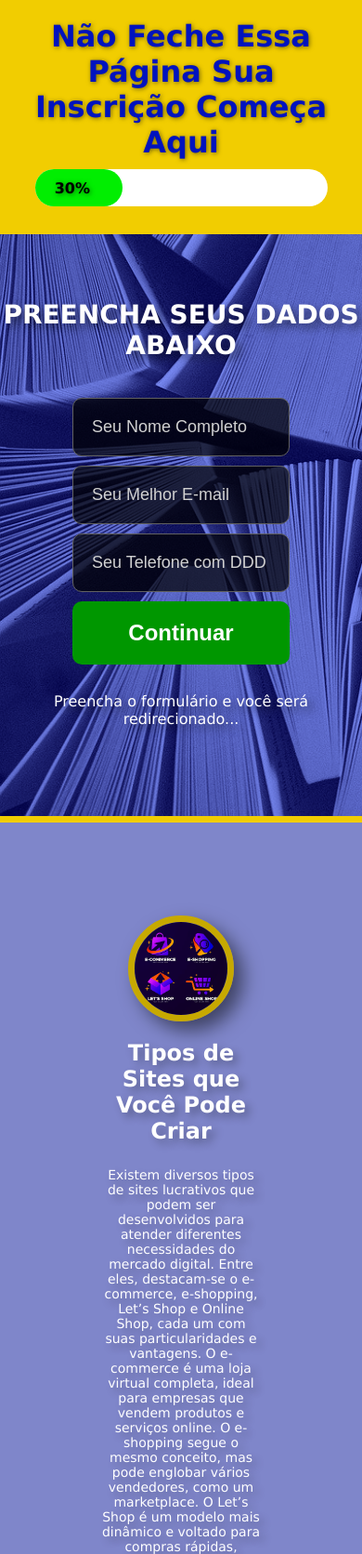
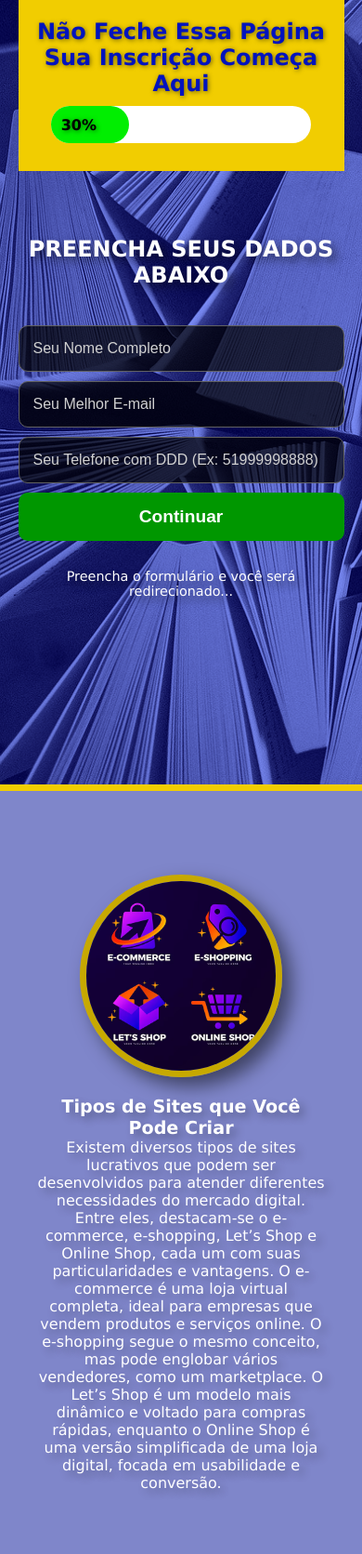
Before and after one commit to henriquebaz33/lading-page-vendas, a plain HTML site: page form.html in a window 390 px wide. Shown: the top 1672 px of the page at 93% size. Drawn offline with Linux system fonts and the light colour scheme.

Commit message:
ajustando a responsividade para diferentes telas, aparentemente tudo certo

```diff
--- a/form.css
+++ b/form.css
@@ -6,6 +6,8 @@
 
 html, body {
     font-family: 'Lucida Sans', 'Lucida Sans Regular', 'Lucida Grande', 'Lucida Sans Unicode', Geneva, Verdana, sans-serif;
+    width: 100%;
+    height: 100%;
 }
 
 .flex, .block {
@@ -25,6 +27,7 @@ html, body {
 header {
     background-color: rgb(241, 205, 1);
     display: block;
+    width: 100%;
     padding: 20px;
     color: rgb(0, 19, 190);
     text-shadow: 1px 1px 5px rgba(0, 0, 0, 0.5);
@@ -35,7 +38,7 @@ header {
     width: 90%;
     margin: 10px auto;
     border-radius: 20px;
-    font-size: 16px;
+    font-size: 1rem; /* Unidade relativa */
     height: 40px;
 }
 
@@ -55,11 +58,12 @@ span {
 }
 
 h1 {
-    font-size: 48px;
+    font-size: 3rem; /* Unidade relativa */
 }
 
 .container {
-    width: 100%;
+    width: 90%;
+    max-width: 1200px;
     margin: 25px auto;
     text-align: center;
     margin-top: 0;
@@ -79,10 +83,11 @@ h1 {
 
 .container2 {
     color: white;
-    padding: 100px;
+    padding: 50px 20px; /* Ajuste de padding para responsividade */
     display: flex;
     align-items: center;
-    width: 100%;
+    width: 90%;
+    max-width: 1200px;
     margin: auto;
     justify-content: space-between;
 }
@@ -94,13 +99,13 @@ h1 {
 
 .conteudo p {
     text-align: start;
-    font-size: 18px;
+    font-size: 1.1rem; /* Unidade relativa */
     max-width: 500px;
     max-height: 400px;
 }
 
 .h2-form {
-    font-size: 42px;
+    font-size: 2.5rem; /* Unidade relativa */
     margin: 70px 0 40px 0;
     font-weight: bold;
     color: white;
@@ -115,15 +120,15 @@ input {
     color: white;
     display: block;
     margin: 10px auto;
-    padding: 20px;
-    width: 60%;
+    padding: 15px;
+    width: 90%;
+    max-width: 600px; /* Limita a largura máxima */
     border-radius: 10px;
     outline: none;
     border: 1px solid rgb(97, 97, 97);
-    font-size: 18px;
+    font-size: 1rem; /* Unidade relativa */
     background-color: rgba(0, 0, 0, 0.7);
-    transition: background-color 0.3s ease-in-out;
-    transition: border 0.3s ease-in-out;
+    transition: background-color 0.3s ease-in-out, border 0.3s ease-in-out;
 }
 
 .foco:focus {
@@ -145,119 +150,41 @@ input[type="number"]::-webkit-inner-spin-button {
 }
 
 #botao-form {
-    padding: 20px;
-    width: 60%;
+    padding: 15px;
+    width: 90%;
+    max-width: 600px; /* Limita a largura máxima */
     border-radius: 10px;
     border: none;
     background-color: rgb(0, 151, 0);
     color: white;
-    font-size: 24px;
+    font-size: 1.2rem; /* Unidade relativa */
     font-weight: bold;
     cursor: pointer;
-    transition: background-color 0.3s ease-in-out
+    transition: background-color 0.3s ease-in-out;
 }
 
 #botao-form:hover {
     color: black;
     background-color: rgb(1, 187, 1);
-
 }
 
 #mensagem-explicativa {
     color: white;
     margin: 30px auto 70px;
-    font-size: 18px;
-    text-shadow: 5px 5px 10px rgba(0, 0, 0, 0.5)
+    font-size: 1.1rem; /* Unidade relativa */
+    text-shadow: 5px 5px 10px rgba(0, 0, 0, 0.5);
 }
 
 img {
-    max-width: 400px;
+    max-width: 100%;
+    width: 400px;
     border-radius: 50%;
     border: 7px rgb(199, 169, 0) solid;
     box-shadow: 10px 10px 20px rgba(0, 0, 0, 0.5);
 }
 
 h2 {
-    font-size: 32px;
-}
-
-@media screen and (max-width: 700px) {
-    h1 {
-        font-size: 32px;
-    }
-
-    .h2-form {
-        font-size: 28px;
-    }
-
-    #mensagem-explicativa {
-        font-size: 16px;
-    }
-
-    h2 {
-        font-size: 24px;
-    }
-
-    img {
-        max-width: 60%; /* Faz com que as imagens diminuam também */
-    }
-
-    .container2 {
-        flex-direction: column; /* Faz os elementos ficarem um abaixo do outro */
-        text-align: center;
-        gap: 20px;
-    }
-
-    .conteudo p {
-        margin-top: 25px;
-        font-size: 14px;
-        text-align: center;
-    }
-}
-
-@media screen and (max-width: 800px) {
-    .container2 {
-        flex-direction: column; /* Faz os elementos ficarem um abaixo do outro */
-        text-align: center;
-        gap: 20px;
-    }
-
-    .conteudo {
-        max-width: 90%;
-    }
-
-    h1 {
-        font-size: 32px;
-        margin-bottom: 10px;
-    }
-
-    .conteudo p {
-        margin-top: 25px;
-        font-size: 14px;
-        text-align: center;
-    }
-
-    img {
-        max-width: 60%; /* Faz com que as imagens diminuam também */
-    }
-}
-
-@media screen and (min-width: 800px) and (max-width: 1200px) {
-    .container2 {
-        flex-direction: column; /* Faz os elementos ficarem um abaixo do outro */
-        text-align: center;
-        gap: 20px;
-    }
-
-    h1{
-        font-size: 32px
-    }
-
-    .conteudo p {
-        margin-top: 25px;
-        font-size: 14px;
-        text-align: center;
-    }
+    font-size: 2rem; /* Unidade relativa */
 }
 
 #validacao-email, #validacao-telefone {
@@ -265,7 +192,8 @@ h2 {
     color: rgb(250, 0, 0);
     text-shadow: 5px 5px 10px rgba(0, 0, 0, 10);
     text-align: start;
-    width: 60%;
+    width: 90%;
+    max-width: 600px; /* Limita a largura máxima */
     margin: 0 auto 20px auto;
     font-weight: bold;
 }
@@ -288,3 +216,65 @@ h2 {
     from { transform: rotate(0deg); }
     to { transform: rotate(360deg); }
 }
+
+/* Media Queries para telas menores */
+@media screen and (max-width: 1100px) {
+    h1 {
+        font-size: 2rem;
+    }
+
+    .h2-form {
+        font-size: 1.8rem;
+    }
+
+    #mensagem-explicativa {
+        font-size: 1rem;
+    }
+
+    h2 {
+        font-size: 1.5rem;
+    }
+
+    img {
+        width: 80%;
+        max-width: 300px;
+    }
+
+    .container2 {
+        flex-direction: column;
+        text-align: center;
+        gap: 20px;
+    }
+
+    .conteudo p {
+        text-align: center;
+        font-size: 1rem;
+    }
+}
+
+@media screen and (max-width: 480px) {
+    h1 {
+        font-size: 1.5rem;
+    }
+
+    .h2-form {
+        font-size: 1.5rem;
+    }
+
+    #mensagem-explicativa {
+        font-size: 0.9rem;
+    }
+
+    h2 {
+        font-size: 1.2rem;
+    }
+
+    img {
+        width: 70%;
+        max-width: 250px;
+    }
+
+    input, #botao-form {
+        width: 100%;
+    }
+}
--- a/main.css
+++ b/main.css
@@ -6,6 +6,8 @@
 
 html, body {
     font-family: 'Lucida Sans', 'Lucida Sans Regular', 'Lucida Grande', 'Lucida Sans Unicode', Geneva, Verdana, sans-serif;
+    width: 100%;
+    height: 100%;
 }
 
 .flex, .block {
@@ -36,23 +38,25 @@ header {
 }
 
 h1 {
-    font-size: 44px;
+    font-size: 3rem; /* Usando unidades relativas */
     margin-bottom: 10px;
 }
 
 header p {
-    font-size: 18px;
+    font-size: 1.2rem; /* Usando unidades relativas */
     font-weight: bold;
 }
 
 iframe {
     border: 7px rgb(199, 169, 0) solid;
     box-shadow: 5px 5px 10px rgba(0, 0, 0, 0.5);
+    width: 100%;
+    max-width: 800px;
+    height: 400px;
 }
 
 .button {
     margin: 60px;
-    /*display: none;*/
     visibility: hidden;
     opacity: 0;
     transform: translateY(20px);
@@ -66,11 +70,11 @@ iframe {
 }
 
 .button a {
-    padding: 20px;
+    padding: 15px 30px;
     background-color: rgb(24, 235, 24);
     color: white;
     text-decoration: none;
-    font-size: 20px;
+    font-size: 1.2rem; /* Usando unidades relativas */
     font-weight: bold;
     border-radius: 10px;
     text-shadow: 5px 5px 10px rgba(0, 0, 0, 0.3);
@@ -95,10 +99,11 @@ iframe {
 
 .container2 {
     color: white;
-    padding: 100px;
+    padding: 50px 20px;
     display: flex;
     align-items: center;
-    width: 100%;
+    width: 90%;
+    max-width: 1200px;
     margin: auto;
     justify-content: space-between;
 }
@@ -110,152 +115,87 @@ iframe {
 
 .conteudo p {
     text-align: start;
-    font-size: 18px;
+    font-size: 1.1rem; /* Usando unidades relativas */
     max-width: 500px;
     max-height: 400px;
 }
 
 h2 {
-    font-size: 32px;
+    font-size: 2rem; /* Usando unidades relativas */
 }
 
 img {
-    max-width: 400px;
+    max-width: 100%;
+    width: 400px;
     border-radius: 50%;
     border: 7px rgb(199, 169, 0) solid;
-    box-shadow: 10px 10px 20px rgba(0, 0, 0, 0.5)
+    box-shadow: 10px 10px 20px rgba(0, 0, 0, 0.5);
 }
 
-@media screen and (max-width: 700px) {
-    iframe {
-        border: 7px rgb(199, 169, 0) solid;
-        box-shadow: 5px 5px 10px rgba(0, 0, 0, 0.5);
-        width: 90% !important;
-        height: 200px !important;
+/* Media Queries para telas menores */
+@media screen and (max-width: 1100px) {
+    h1 {
+        font-size: 2rem;
     }
 
-    h2 {
-        font-size: 24px;
+    header p {
+        font-size: 1rem;
     }
 
-    .conteudo h2 {
-        font-size: 14px;
-    }
-
-    .conteudo p {
-        margin-top: 25px;
-        font-size: 10px !important;
-        text-align: center;
+    iframe {
+        height: 300px;
     }
 
     .button a {
-        padding: 15px;
-        font-size: 11px !important;
+        font-size: 1rem;
+        padding: 10px 20px;
     }
-}
 
-@media screen and (max-width: 800px) {
     .container2 {
-        flex-direction: column; /* Faz os elementos ficarem um abaixo do outro */
+        flex-direction: column;
         text-align: center;
         gap: 20px;
     }
 
     .conteudo {
-        max-width: 90%;
+        max-width: 100%;
     }
 
+    .conteudo p {
+        text-align: center;
+        font-size: 1rem;
+    }
+
+    img {
+        width: 80%;
+        max-width: 300px;
+    }
+}
+
+@media screen and (max-width: 480px) {
     h1 {
-        font-size: 32px;
-        margin-bottom: 10px;
+        font-size: 1.5rem;
     }
 
     header p {
-        font-size: 12px;
-        font-weight: bold;
+        font-size: 0.9rem;
+    }
+
+    iframe {
+        height: 200px;
     }
 
     .button a {
-        padding: 15px;
-        font-size: 18px;
-    }
-
-    iframe {
-        border: 7px rgb(199, 169, 0) solid;
-        box-shadow: 5px 5px 10px rgba(0, 0, 0, 0.5);
-        width: 600px;
-        height: 300px;
+        font-size: 0.9rem;
+        padding: 8px 16px;
     }
 
     .conteudo p {
-        margin-top: 25px;
-        font-size: 14px;
-        text-align: center;
+        font-size: 0.9rem;
     }
 
     img {
-        max-width: 60%; /* Faz com que as imagens diminuam também */
+        width: 70%;
+        max-width: 250px;
     }
 }
-
-@media screen and (max-width: 1100px) and (min-width: 800px) {
-    .container2 {
-        flex-direction: column; /* Faz os elementos ficarem um abaixo do outro */
-        text-align: center;
-        gap: 20px;
-    }
-
-    .conteudo {
-        max-width: 90%;
-    }
-
-    h1 {
-        font-size: 32px;
-        margin-bottom: 10px;
-    }
-
-    h2 {
-        font-size: 24px;
-    }
-
-    header p {
-        font-size: 14px;
-        font-weight: bold;
-    }
-
-    .button a {
-        padding: 15px;
-        font-size: 18px;
-    }
-
-    iframe {
-        border: 7px rgb(199, 169, 0) solid;
-        box-shadow: 5px 5px 10px rgba(0, 0, 0, 0.5);
-        width: 700px;
-        height: 350px;
-    }
-
-    .conteudo p {
-        margin-top: 25px;
-        font-size: 14px;
-        text-align: center;
-    }
-
-    img {
-        max-width: 40%; /* Faz com que as imagens diminuam também */
-    }
-}
-
-@media screen and (min-width: 1100px) and (max-width: 1200px) {
-    .container2 {
-        flex-direction: column; /* Faz os elementos ficarem um abaixo do outro */
-        text-align: center;
-        gap: 20px;
-    }
-
-    .conteudo p {
-        margin-top: 25px;
-        font-size: 14px;
-        text-align: center;
-    }
-}
```
